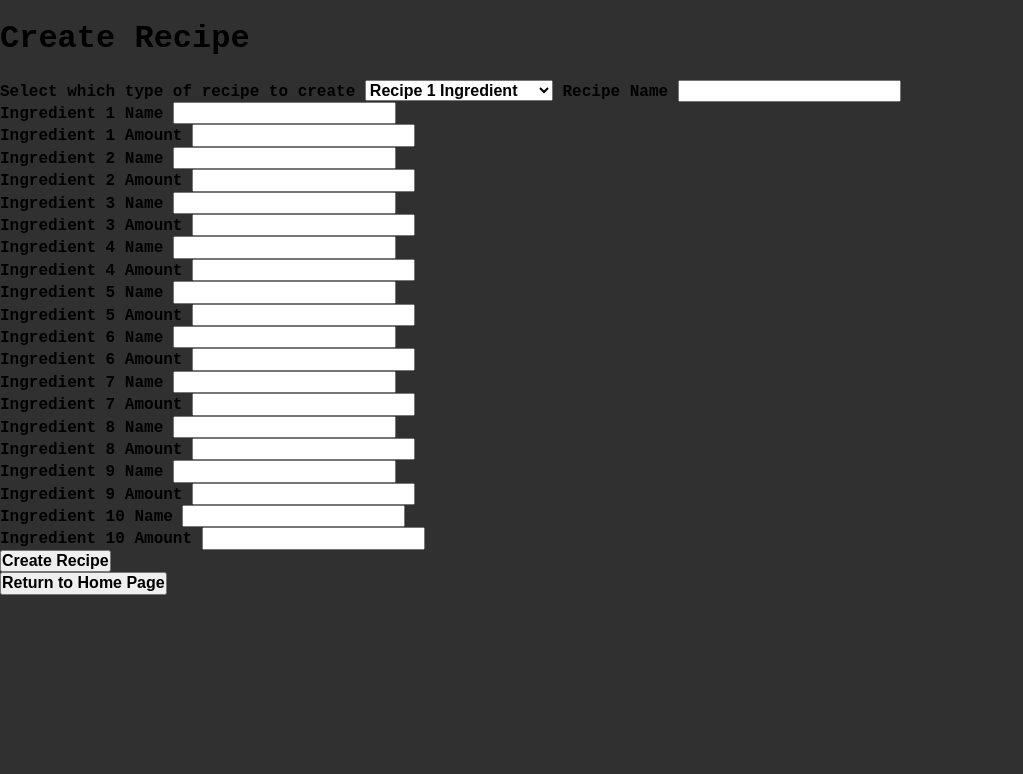
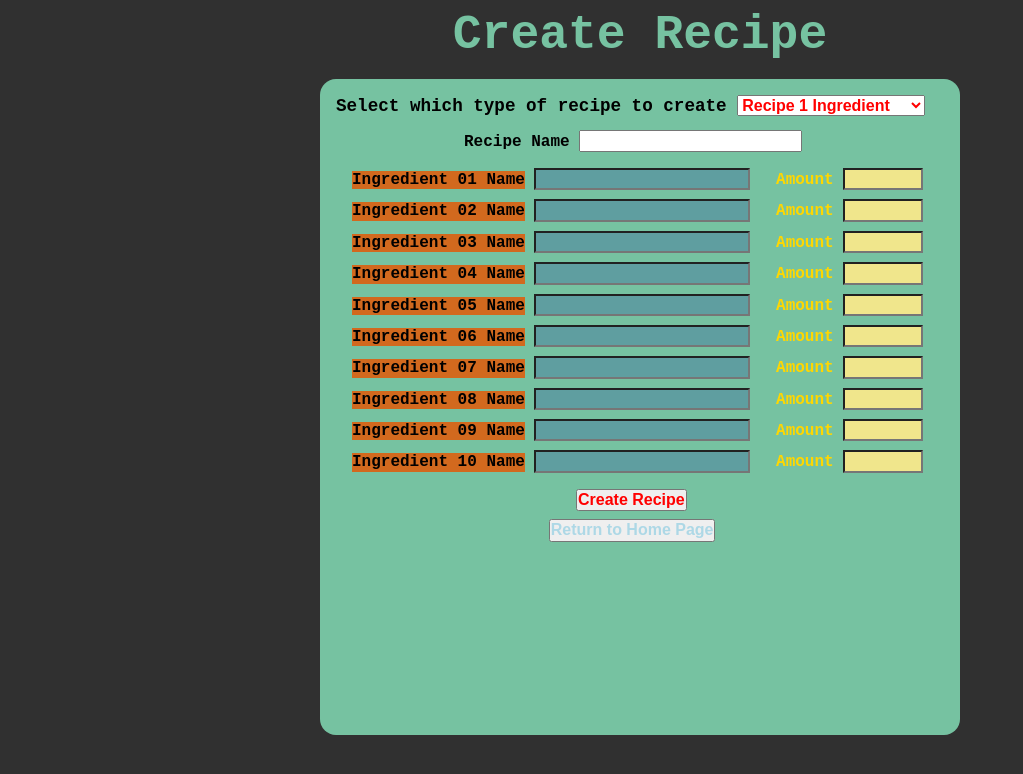
Before and after one commit to trigg8/Foodomizer_Flask, a Flask app: page /recipe_create in a window 1280 px wide. Shown: the top 774 px of the page, without its empty margins (0-1023 px from the left). Run offline with Flask 2, Linux system fonts and the light colour scheme; some libraries are stand-ins or nearby versions.

Commit message:
Create Recipe style

```diff
--- a/static/css/main.css
+++ b/static/css/main.css
@@ -334,3 +334,77 @@ body {
 }
 
 /* Create Recipe Modal */
+
+.create__title {
+    color: var(--clr-accent);
+    text-align: center;
+    font-size: var(--fs-h1);
+    padding: 0em;
+    margin: 0.5rem;
+}
+
+.recipe__type__selector {
+    background-color: var(--clr-accent);
+    border-radius: 1em;
+    width: 50%;
+    height: 82vh;
+    margin-left: auto;
+    margin-right: auto;
+    margin-top: 1em;
+    padding: 1em;
+}
+
+.selector__label {
+    margin-left: 0em;
+    color: black;
+    font-size: 1.10rem;
+}
+
+.selector__dropdown {
+    color: red;
+}
+
+.create__recipe__name__label {
+    margin-top: 1em;
+    margin-bottom: 0.5em;
+    margin-right: 0em;
+    margin-left: 8em;
+    display: inline-block;
+}
+
+.create_ingredient_name_label {
+    color:black;
+    background-color: chocolate;
+    margin-top: 0.75em;
+    margin-left: 1em;
+    display: inline-block;
+}
+
+.create_ingredient_name_input {
+    background-color: cadetblue;
+    width: 13.5em;
+}
+
+.create_ingredient_amount_label {
+    color: gold;
+    margin-left: 1em;
+}
+
+.create_ingredient_amount_input {
+    background-color: khaki;
+    width: 5em;
+}
+
+.create__button {
+    display: inline-block;
+    margin-left: 15em;
+    margin-top: 1em;
+    color: red;
+}
+
+.homepage__button {
+    display: inline-block;
+    color: lightblue;
+    margin-top: 0.5em;
+    margin-left: 13.3em;
+}
--- a/templates/recipe_create.html
+++ b/templates/recipe_create.html
@@ -5,14 +5,16 @@
 {% endblock %}
 
 {% block body %}
-<h1>Create Recipe</h1>
+<h1 class="create__title">
+    Create Recipe
+</h1>
 
 <div class="recipe__type__selector">
     <form action="/recipe_create" method="POST">
-        <label>
+        <label class="selector__label">
             Select which type of recipe to create
         </label>
-        <select title="selector" name="selector">
+        <select title="selector" name="selector" class="selector__dropdown">
             {% for op in options %}
                 {% if selected == op %}
                     <option value="{{op}}" selected>{{op}}</option>
@@ -22,52 +24,105 @@
             {% endfor %}
         </select>
 
-        <label>Recipe Name</label>
-        <input type="text" name="recipe_name"><br>
-        <label>Ingredient 1 Name</label>
-        <input type="text" name="ing1_name"><br>
-        <label>Ingredient 1 Amount</label>
-        <input type="text" name="ing1_amount"><br>
-        <label>Ingredient 2 Name</label>
-        <input type="text" name="ing2_name"><br>
-        <label>Ingredient 2 Amount</label>
-        <input type="text" name="ing2_amount"><br>
-        <label>Ingredient 3 Name</label>
-        <input type="text" name="ing3_name"><br>
-        <label>Ingredient 3 Amount</label>
-        <input type="text" name="ing3_amount"><br>
-        <label>Ingredient 4 Name</label>
-        <input type="text" name="ing4_name"><br>
-        <label>Ingredient 4 Amount</label>
-        <input type="text" name="ing4_amount"><br>
-        <label>Ingredient 5 Name</label>
-        <input type="text" name="ing5_name"><br>
-        <label>Ingredient 5 Amount</label>
-        <input type="text" name="ing5_amount"><br>
-        <label>Ingredient 6 Name</label>
-        <input type="text" name="ing6_name"><br>
-        <label>Ingredient 6 Amount</label>
-        <input type="text" name="ing6_amount"><br>
-        <label>Ingredient 7 Name</label>
-        <input type="text" name="ing7_name"><br>
-        <label>Ingredient 7 Amount</label>
-        <input type="text" name="ing7_amount"><br>
-        <label>Ingredient 8 Name</label>
-        <input type="text" name="ing8_name"><br>
-        <label>Ingredient 8 Amount</label>
-        <input type="text" name="ing8_amount"><br>
-        <label>Ingredient 9 Name</label>
-        <input type="text" name="ing9_name"><br>
-        <label>Ingredient 9 Amount</label>
-        <input type="text"name="ing9_amount"><br>
-        <label>Ingredient 10 Name</label>
-        <input type="text" name="ing10_name"><br>
-        <label>Ingredient 10 Amount</label>
-        <input type="text" name="ing10_amount"><br>
-        <input type="submit" value="Create Recipe">
+        <label class="create__recipe__name__label">
+            Recipe Name
+        </label>
+        <input type="text" name="recipe_name" class="create__recipe__name__input"><br>
+
+        <label class="create_ingredient_name_label">
+            Ingredient 01 Name
+        </label>
+        <input type="text" name="ing1_name" class="create_ingredient_name_input">
+        <label class="create_ingredient_amount_label">
+            Amount
+        </label>
+        <input type="text" name="ing1_amount" class="create_ingredient_amount_input"><br>
+
+        <label class="create_ingredient_name_label">
+            Ingredient 02 Name
+        </label>
+        <input type="text" name="ing2_name" class="create_ingredient_name_input">
+        <label class="create_ingredient_amount_label">
+            Amount
+        </label>
+        <input type="text" name="ing2_amount" class="create_ingredient_amount_input"><br>
+
+        <label class="create_ingredient_name_label">
+            Ingredient 03 Name
+        </label>
+        <input type="text" name="ing3_name" class="create_ingredient_name_input">
+        <label class="create_ingredient_amount_label">
+            Amount
+        </label>
+        <input type="text" name="ing3_amount" class="create_ingredient_amount_input"><br>
+
+        <label class="create_ingredient_name_label">
+            Ingredient 04 Name
+        </label>
+        <input type="text" name="ing4_name" class="create_ingredient_name_input">
+        <label class="create_ingredient_amount_label">
+            Amount
+        </label>
+        <input type="text" name="ing4_amount" class="create_ingredient_amount_input"><br>
+
+        <label class="create_ingredient_name_label">
+            Ingredient 05 Name
+        </label>
+        <input type="text" name="ing5_name" class="create_ingredient_name_input">
+        <label class="create_ingredient_amount_label">
+            Amount
+        </label>
+        <input type="text" name="ing5_amount" class="create_ingredient_amount_input"><br>
+
+        <label class="create_ingredient_name_label">
+            Ingredient 06 Name
+        </label>
+        <input type="text" name="ing6_name" class="create_ingredient_name_input">
+        <label class="create_ingredient_amount_label">
+            Amount
+        </label>
+        <input type="text" name="ing6_amount" class="create_ingredient_amount_input"><br>
+
+        <label class="create_ingredient_name_label">
+            Ingredient 07 Name
+        </label>
+        <input type="text" name="ing7_name" class="create_ingredient_name_input">
+        <label class="create_ingredient_amount_label">
+            Amount
+        </label>
+        <input type="text" name="ing7_amount" class="create_ingredient_amount_input"><br>
+
+        <label class="create_ingredient_name_label">
+            Ingredient 08 Name
+        </label>
+        <input type="text" name="ing8_name" class="create_ingredient_name_input">
+        <label class="create_ingredient_amount_label">
+            Amount
+        </label>
+        <input type="text" name="ing8_amount" class="create_ingredient_amount_input"><br>
+
+        <label class="create_ingredient_name_label">
+            Ingredient 09 Name
+        </label>
+        <input type="text" name="ing9_name" class="create_ingredient_name_input">
+        <label class="create_ingredient_amount_label">
+            Amount
+        </label>
+        <input type="text"name="ing9_amount" class="create_ingredient_amount_input"><br>
+
+        <label class="create_ingredient_name_label">
+            Ingredient 10 Name
+        </label>
+        <input type="text" name="ing10_name" class="create_ingredient_name_input">
+        <label class="create_ingredient_amount_label">
+            Amount
+        </label>
+        <input type="text" name="ing10_amount" class="create_ingredient_amount_input"><br>
+
+        <input type="submit" value="Create Recipe" class="create__button">
     </form>
     <form action="/">
-        <input type="submit" value="Return to Home Page">
+        <input type="submit" value="Return to Home Page" class="homepage__button">
     </form>
 </div>
 
```
